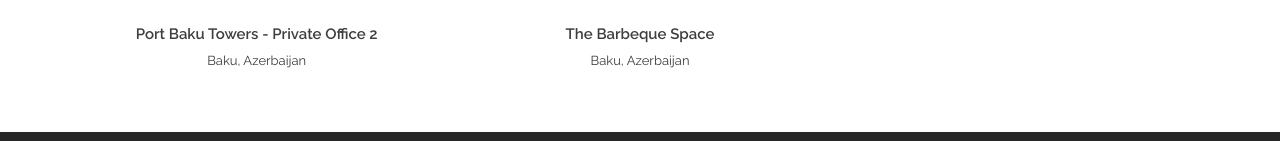
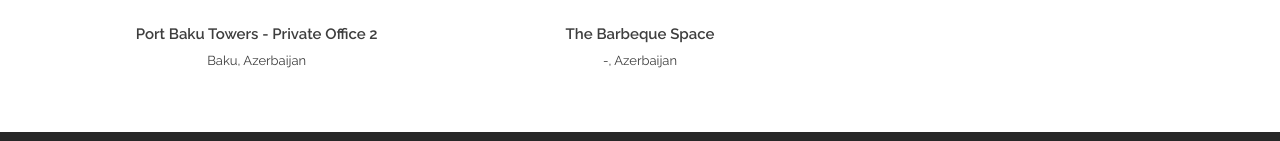
Before and after one commit to akbarlimehin/mehin, a Next.js app: page /projects in a window 1280 px wide. Shown: the part 1096-1237 px from the top of the page. Built offline with nearby package versions, Linux system fonts and the light colour scheme.

Commit message:
remove baku from a project

```diff
--- a/constants/projects.js
+++ b/constants/projects.js
@@ -76,7 +76,7 @@
   'the-barbeque-space': {
     title: 'The Barbeque Space',
     displayTitle: 'The Barbeque Space',
-    location: 'Baku, Azerbaijan',
+    location: '-, Azerbaijan',
     thumbnail: '10.jpg',
     imagesDir: 'P5',
     description: {
```
